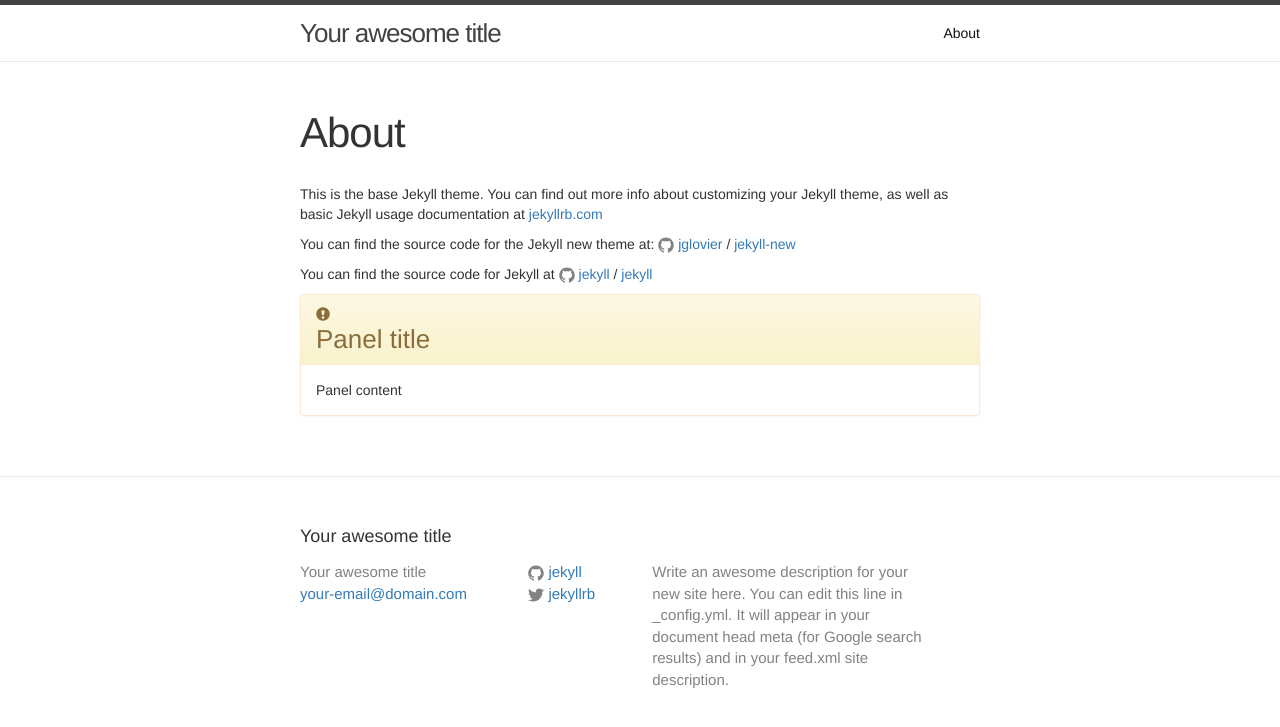
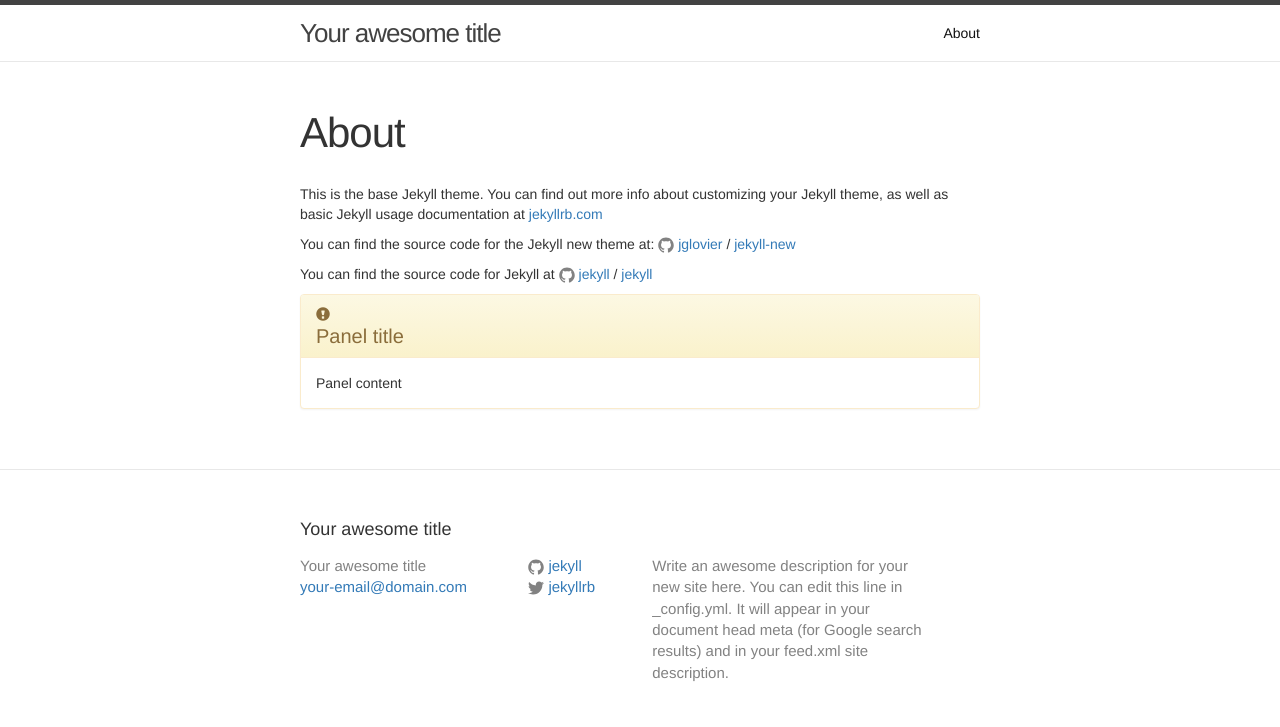
Before and after one commit to metajinomics/build_theme, a Jekyll site: the page built from about.md, in a window 1280 px wide. Shown: the top 727 px of the page. Built offline with Jekyll 4.4.1, drawn with Linux system fonts in a browser that asks for light colours.

Commit message:
test panel

```diff
--- a/about.md
+++ b/about.md
@@ -18,7 +18,7 @@ You can find the source code for Jekyll at
 <div class="panel panel-warning">
   <div class="panel-heading">
     <span class="glyphicon glyphicon-exclamation-sign" aria-hidden="true"></span>
-    <h3 class="panel-title">Panel title</h3>
+    <h4 class="panel-title">Panel title</h4>
   </div>
   <div class="panel-body">
     Panel content
```
